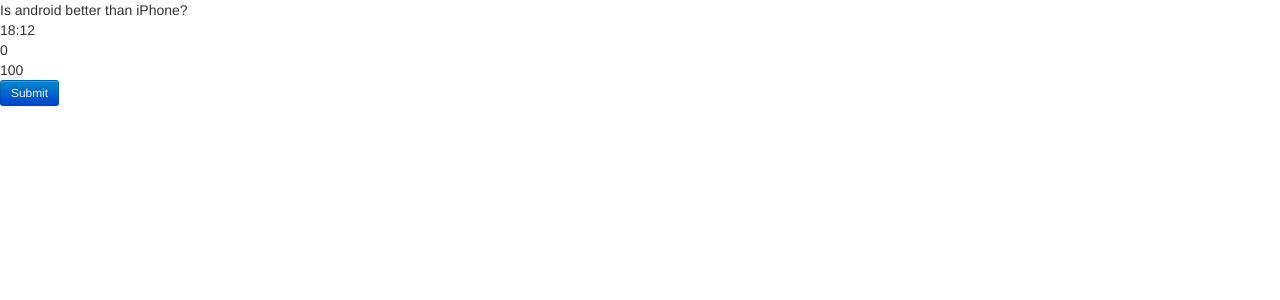
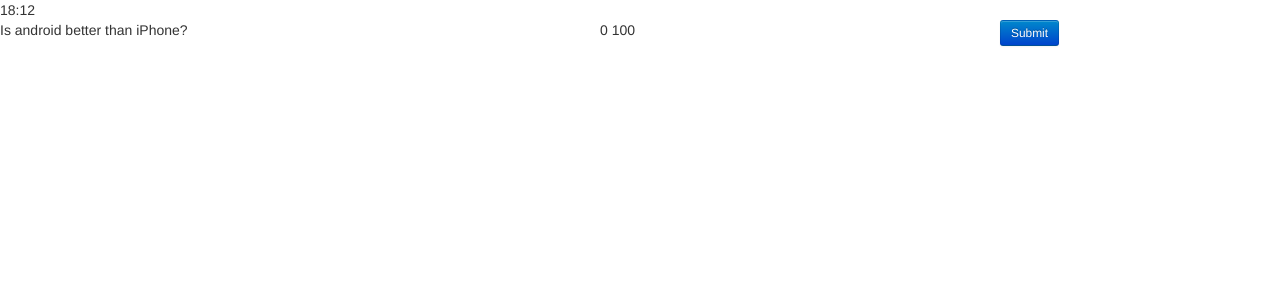
Before and after one commit to dhasegan/tarot-hackcmu, a Django app: page /discover/ in a window 1280 px wide. Shown: the top 300 px of the page. Run offline with Django 3.2, Linux system fonts and the light colour scheme; parts of the project's set-up code (start-up, migrations or seed data) failed here and were passed over.

Commit message:
Added css and js file plus some other html

```diff
--- a/proj/app/templates/pages/base.html
+++ b/proj/app/templates/pages/base.html
@@ -7,6 +7,8 @@
     <meta name="author" content="hackweek">
     <link href="{{ STATIC_URL }}css/bootstrap.css" rel="stylesheet" media="screen">
     <link href="{{ STATIC_URL }}css/bootstrap.min.css" rel="stylesheet" media="screen">
+    <link href="{{ STATIC_URL }}css/hackweek.css" rel="stylesheet" media="screen">
+
   </head>
   <body>
 
@@ -17,5 +19,6 @@
     <script src="http://code.jquery.com/jquery.js"></script>
     <!-- Include all compiled plugins (below), or include individual files as needed -->
     <script src="{{ STATIC_URL }}js/bootstrap.min.js"></script>
+    <script src="{{ STATIC_URL }}js/hackweek.js"></script>
   </body>
 </html>
--- a/proj/app/templates/types/question.html
+++ b/proj/app/templates/types/question.html
@@ -1,13 +1,19 @@
 <div class="question">
-	<div class="question-text">
-		Is android better than iPhone?
-	</div>
 
 	<div class="countdown">
 		18:12
 	</div>
 
-	<div class="question-voter">
+	<div class="row">
+		<div class="question-text span6">
+			Is android better than iPhone?
+		</div>
+
+		<div class="question-voter span6">
+			<div class="row">
+				<div class="scroller span4">
+					0 100
+				<!--
 					<div class="minvalue">
 						0
 					</div>
@@ -15,10 +21,14 @@
 
 					<div class="minvalue">
 						100
+					</div> -->
 				</div>
 
+				<div class="thebutton span2">
 					<button class="btn btn-small btn-primary" type="button"> Submit </button>
-
+				</div>
+			</div>
+		</div>
 	</div>
 
 </div>
```
Also changed, not shown: proj/app/static/css/hackweek.css (added), proj/app/static/js/hackweek.js (added). Lines whose indentation alone changed are shown as unchanged.
